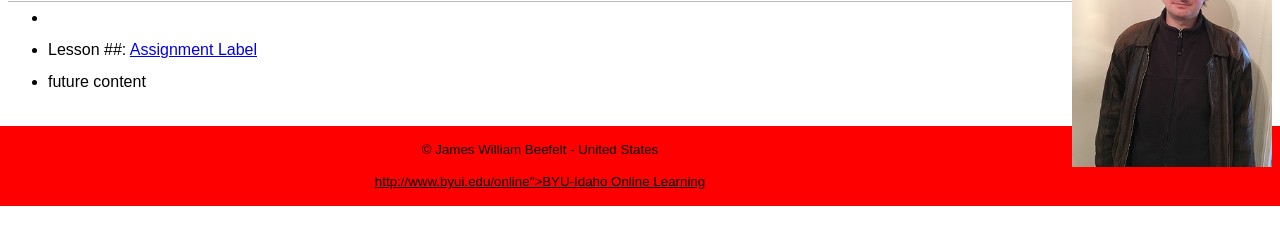
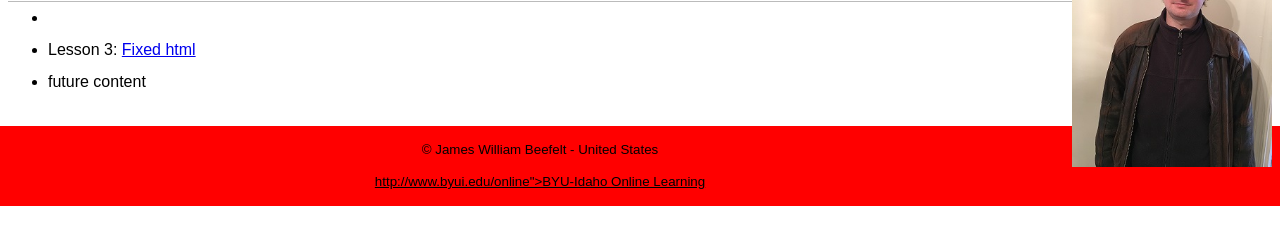
Before and after one commit to Iotamanchan/iotamanchan.github.io, a plain HTML site: page index.html in a window 1280 px wide. Shown: the part 127-372 px from the top of the page. Drawn offline with Linux system fonts and the light colour scheme.

Commit message:
Addition of first portal assignment
Adding 1 link to the portal

```diff
--- a/index.html
+++ b/index.html
@@ -18,7 +18,7 @@
         <main>
             <h2>CIT 230 - Assignment Portal</h2>
             <ul>
-                <li><li>Lesson ##: <a href="#">Assignment Label</a></li>
+                <li><li>Lesson 3: <a href="fixedhtml.html">Fixed html</a></li>
                 <li>future content</li>
             </ul>
         </main>
```
